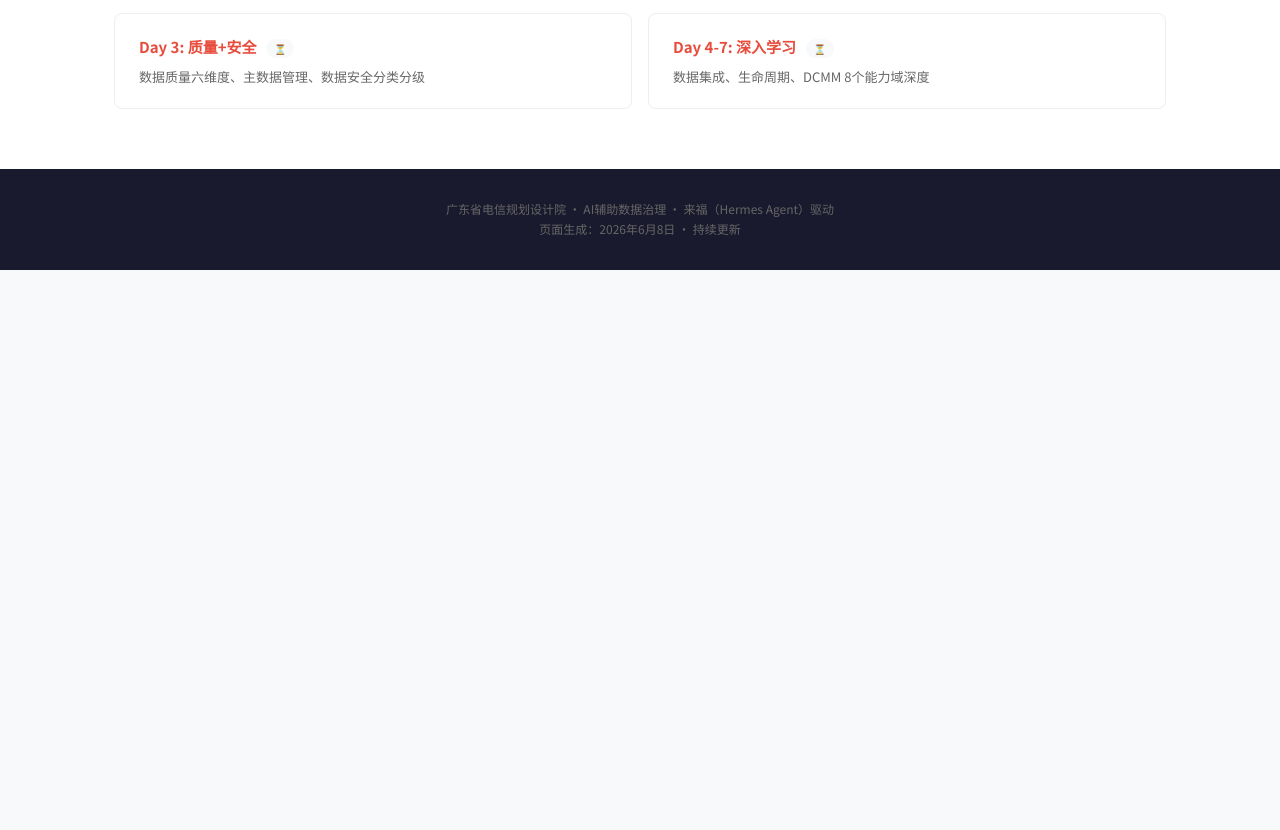
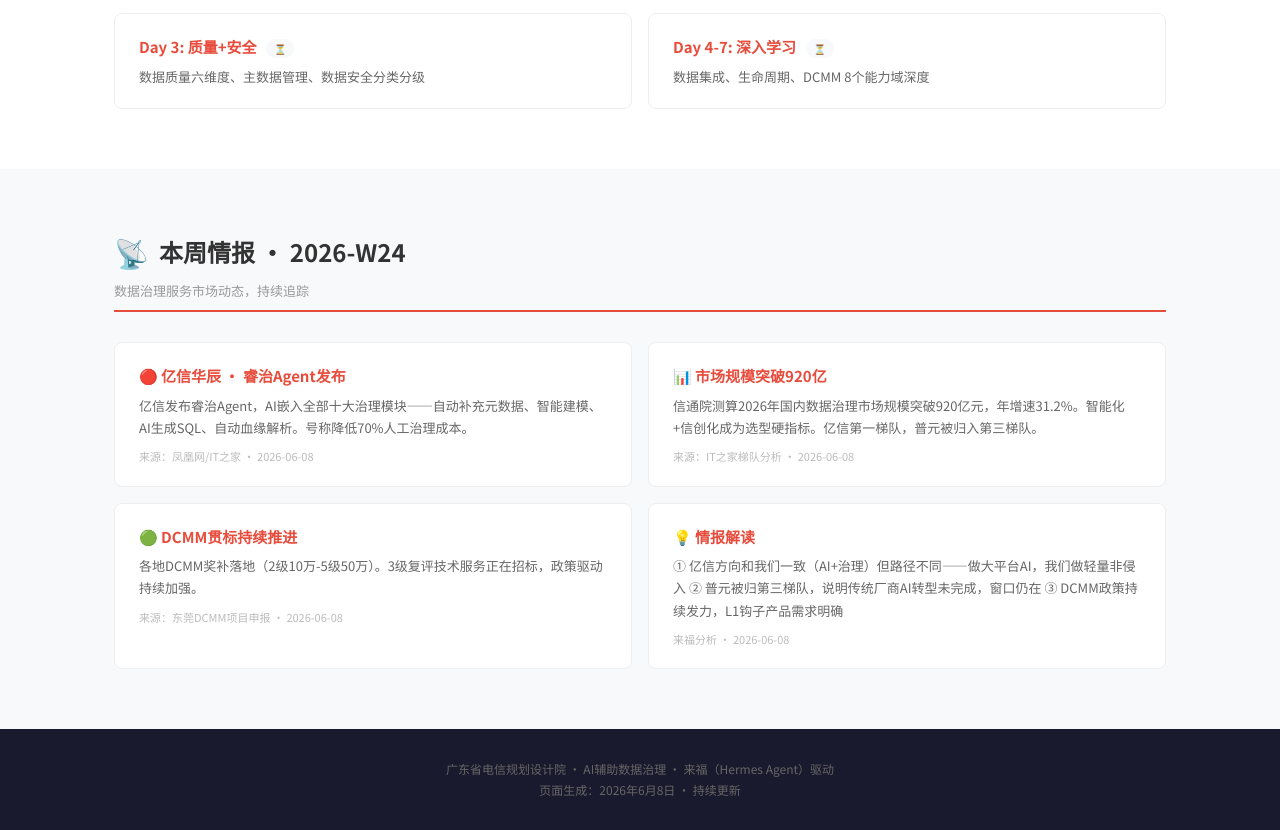
Before and after one commit to ghd-gz/data-governance-toolkit, a plain HTML site: page index.html in a window 1280 px wide. Shown: the part 3545-4375 px from the top of the page. Before the commit the page ends 3815 px from the top, so only its background shows below. Drawn offline with Linux system fonts and the light colour scheme.

Commit message:
feat: add weekly intelligence section (2026-W24)

```diff
--- a/index.html
+++ b/index.html
@@ -332,6 +332,37 @@
 </div>
 </div>
 
+
+<div class="section">
+<div class="container">
+<h2><span class="icon">📡</span> 本周情报 · 2026-W24</h2>
+<div class="subtitle">数据治理服务市场动态，持续追踪</div>
+
+<div class="cards">
+<div class="card">
+<h3>🔴 亿信华辰 · 睿治Agent发布</h3>
+<p>亿信发布睿治Agent，AI嵌入全部十大治理模块——自动补充元数据、智能建模、AI生成SQL、自动血缘解析。号称降低70%人工治理成本。</p>
+<div class="meta">来源：凤凰网/IT之家 · 2026-06-08</div>
+</div>
+<div class="card">
+<h3>📊 市场规模突破920亿</h3>
+<p>信通院测算2026年国内数据治理市场规模突破920亿元，年增速31.2%。智能化+信创化成为选型硬指标。亿信第一梯队，普元被归入第三梯队。</p>
+<div class="meta">来源：IT之家梯队分析 · 2026-06-08</div>
+</div>
+<div class="card">
+<h3>🟢 DCMM贯标持续推进</h3>
+<p>各地DCMM奖补落地（2级10万-5级50万）。3级复评技术服务正在招标，政策驱动持续加强。</p>
+<div class="meta">来源：东莞DCMM项目申报 · 2026-06-08</div>
+</div>
+<div class="card">
+<h3>💡 情报解读</h3>
+<p>① 亿信方向和我们一致（AI+治理）但路径不同——做大平台AI，我们做轻量非侵入 ② 普元被归第三梯队，说明传统厂商AI转型未完成，窗口仍在 ③ DCMM政策持续发力，L1钩子产品需求明确</p>
+<div class="meta">来福分析 · 2026-06-08</div>
+</div>
+</div>
+</div>
+</div>
+
 <div class="footer">
 广东省电信规划设计院 · AI辅助数据治理 · 来福（Hermes Agent）驱动<br>
 页面生成：2026年6月8日 · 持续更新
```
